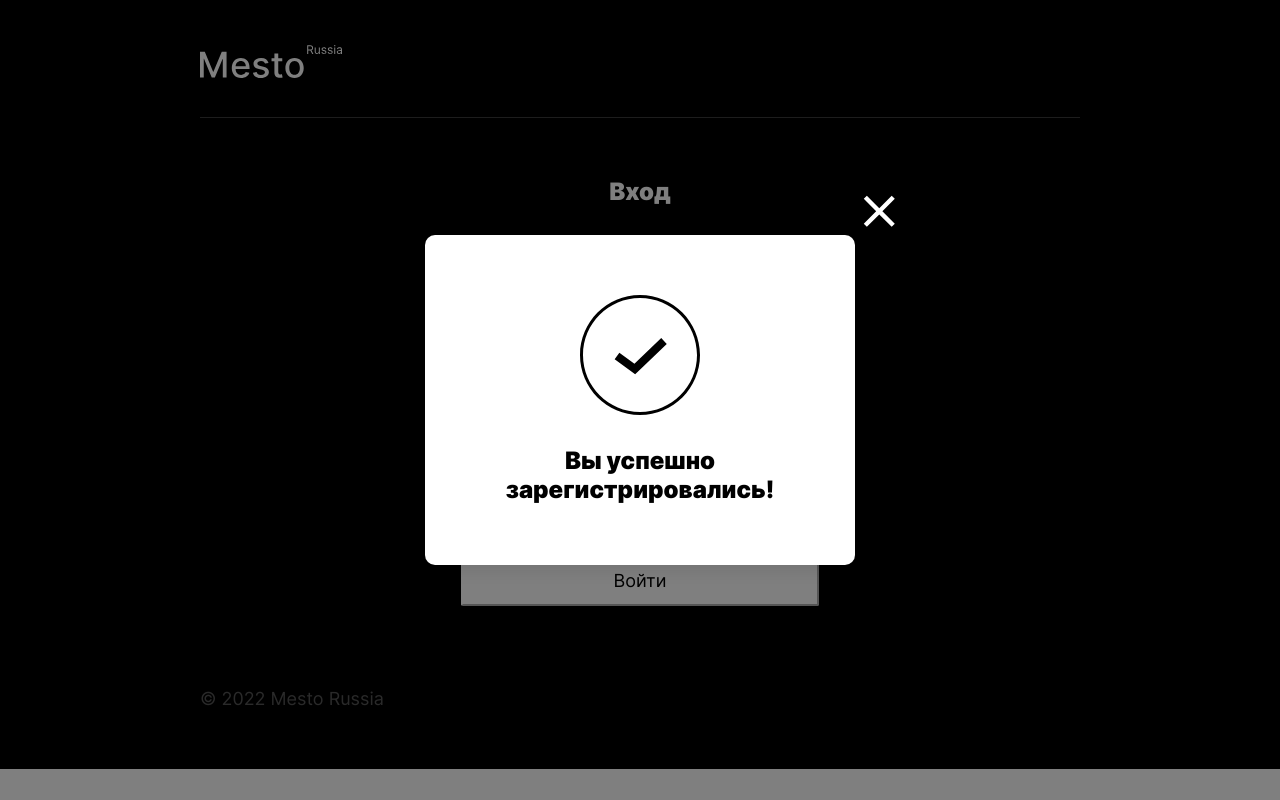
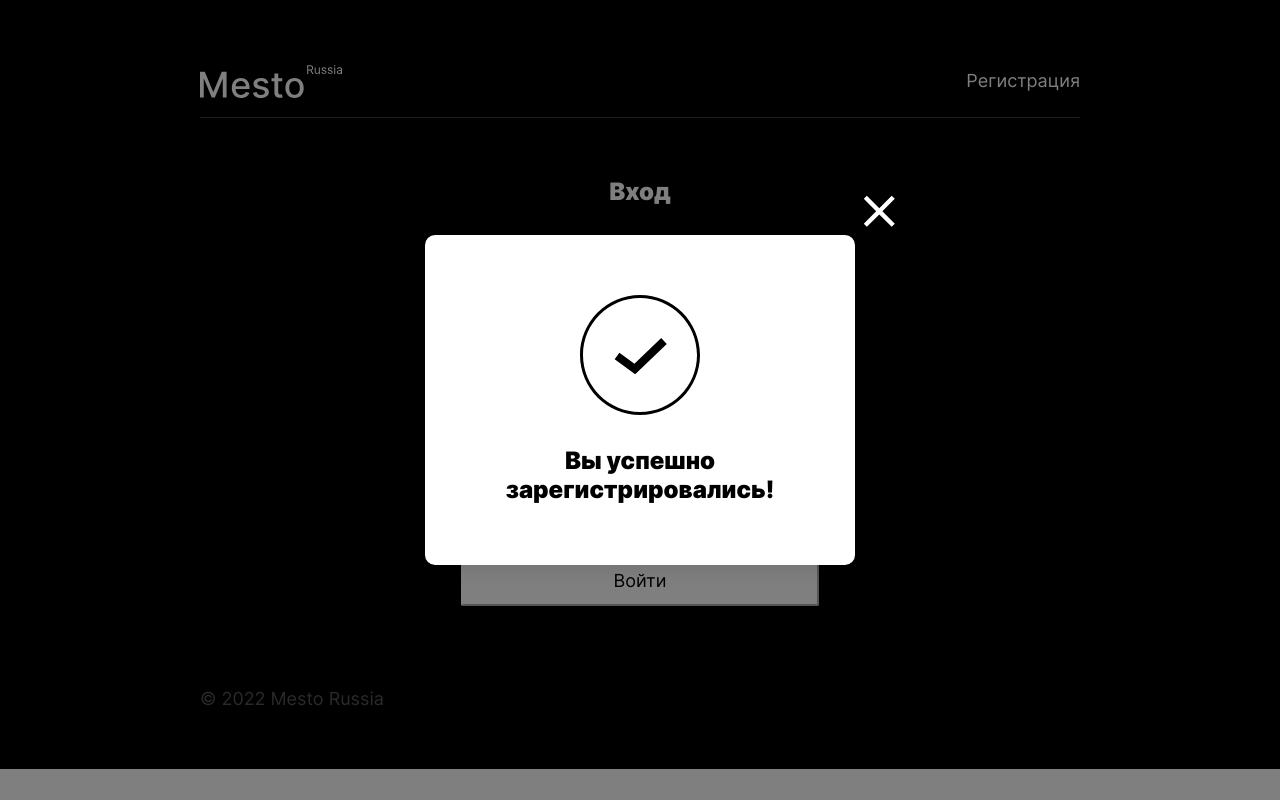
Before and after one commit to IvanShein/react-mesto-auth, a React (Create React App) app: page /sign-in in a window 1280 px wide. Built offline with nearby package versions, Linux system fonts and the light colour scheme; no server answers.

Commit message:
feat: добавить элементы в компонент Header

```diff
--- /dev/null
+++ b/src/blocks/header/__email/header__email.css
@@ -0,0 +1,10 @@
+.header_email {
+  text-align: center;
+  color: #fff;
+  font-size: 18px;
+  line-height: 22px;
+  font-weight: 500;
+  padding: 0;
+  margin: 0 auto;
+  text-decoration: none;
+}
--- /dev/null
+++ b/src/blocks/header/__login-info/header__login-info.css
@@ -0,0 +1,7 @@
+.header__login-info {
+  margin: 0;
+  padding: 0;
+  display: flex;
+  justify-content: flex-end;
+  align-items: baseline;
+}
--- /dev/null
+++ b/src/blocks/header/__signin-link/header__signin-link.css
@@ -0,0 +1,17 @@
+.header__signin-link {
+  text-align: end;
+  color: #fff;
+  font-size: 18px;
+  line-height: 22px;
+  font-weight: 400;
+  padding: 0;
+  margin: 0 auto;
+  text-decoration: none;
+  transition: .2s;
+}
+
+.header__signin-link:hover {
+  opacity: 0.6;
+  cursor: pointer;
+  transition: .2s;
+}
--- /dev/null
+++ b/src/blocks/header/__signout-link/header__signout-link.css
@@ -0,0 +1,17 @@
+.header__signout-link {
+  text-align: center;
+  color: #a9a9a9;
+  font-size: 18px;
+  line-height: 22px;
+  font-weight: 400;
+  padding: 0 0 0 24px;
+  margin: 0 auto;
+  text-decoration: none;
+  transition: .2s;
+}
+
+.header__signout-link:hover {
+  opacity: 0.6;
+  cursor: pointer;
+  transition: .2s;
+}
--- a/src/blocks/header/header.css
+++ b/src/blocks/header/header.css
@@ -4,6 +4,9 @@
     padding: 28px 0 0;
     border-bottom: 1px solid rgba(84, 84, 84, .7);
     box-sizing: border-box;
+    display: flex;
+    justify-content: space-between;
+    align-items: center;
   }
 
   @media screen and (min-width: 1024px) {
--- a/src/components/App.js
+++ b/src/components/App.js
@@ -120,7 +120,10 @@ function App() {
   return (
     <CurrentUserContext.Provider value={currentUser}>
       <div className="page">
-        <Header />
+        <Header
+          email={'test@email'}
+          onSignOut={{}}
+        />
         <Switch>
           <Route path="/sign-up">
             <Register />
--- a/src/components/Header.js
+++ b/src/components/Header.js
@@ -1,14 +1,31 @@
 import React from 'react';
 import mestoLogo from '../images/mesto_logo.svg';
+import { Route, Switch, Link } from 'react-router-dom';
 
-class Header extends React.Component {
-  render() {
-    return (
-      <header className="header">
-        <img className="header__logo" src={mestoLogo} alt="Место Россия - логотип" />
-      </header>
-    );
-  }
+function Header(props) {
+  return (
+    <header className="header">
+      <img className="header__logo" src={mestoLogo} alt="Место Россия - логотип" />
+      <Switch>
+        <Route path="/sign-in">
+          <div className='header__login-info'>
+            <Link to="/sign-up" className="header__signin-link">Регистрация</Link>
+          </div>
+        </Route>
+        <Route path="/sign-up">
+          <div className='header__login-info'>
+            <Link to="/sign-in" className="header__signin-link">Войти</Link>
+          </div>
+        </Route>
+        <Route exact path="/">
+          <div className='header__login-info'>
+            <p className="header__email">{props.email}</p>
+            <Link to='/sign-in' className="header__signout-link" onClick={props.onSignOut}>Выйти</Link>
+          </div>
+        </Route>
+      </Switch>
+    </header>
+  );
 }
 
 export default Header;
--- a/src/index.css
+++ b/src/index.css
@@ -12,6 +12,10 @@
 @import url(./blocks/content/content.css);
 @import url(./blocks/header/header.css);
 @import url(./blocks/header/__logo/header__logo.css);
+@import url(./blocks/header/__login-info/header__login-info.css);
+@import url(./blocks/header/__email/header__email.css);
+@import url(./blocks/header/__signout-link/header__signout-link.css);
+@import url(./blocks/header/__signin-link/header__signin-link.css);
 @import url(./blocks/profile/profile.css);
 @import url(./blocks/profile/__avatar/profile__avatar.css);
 @import url(./blocks/profile/__avatar-edit/profile__avatar-edit.css);
```
